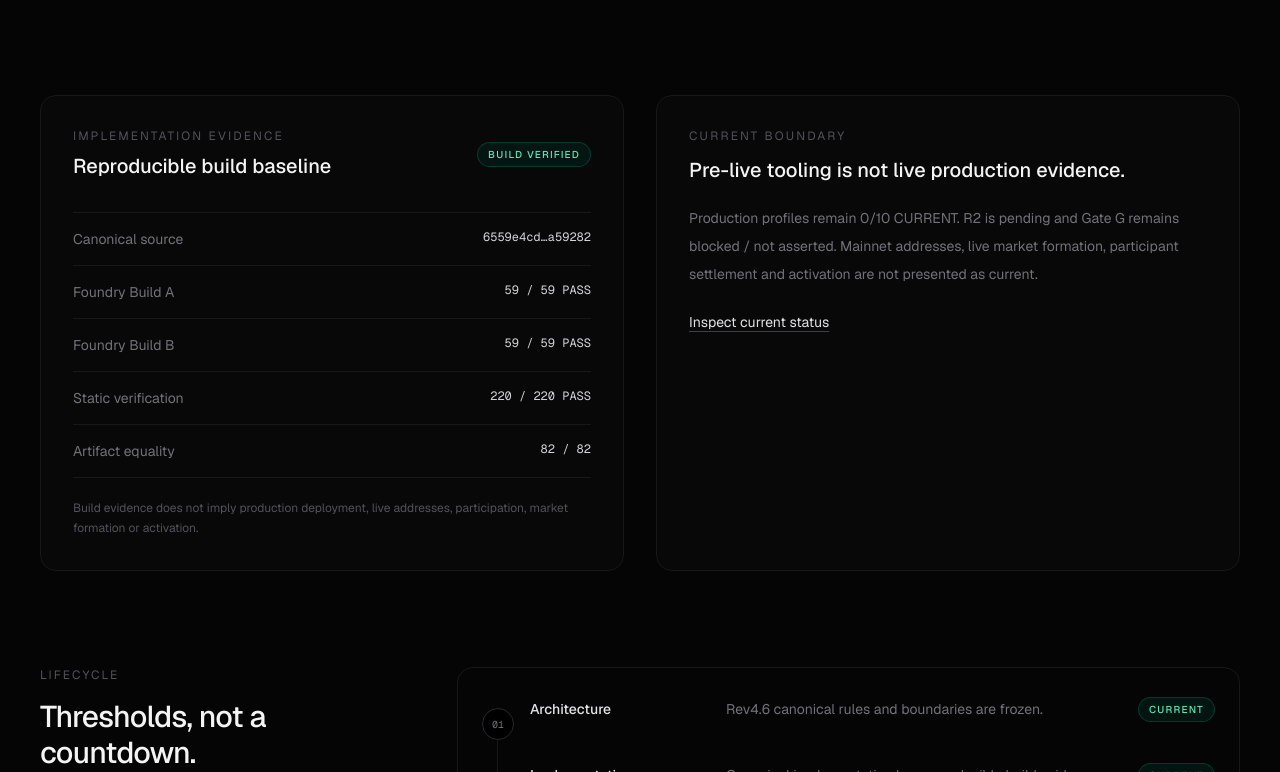
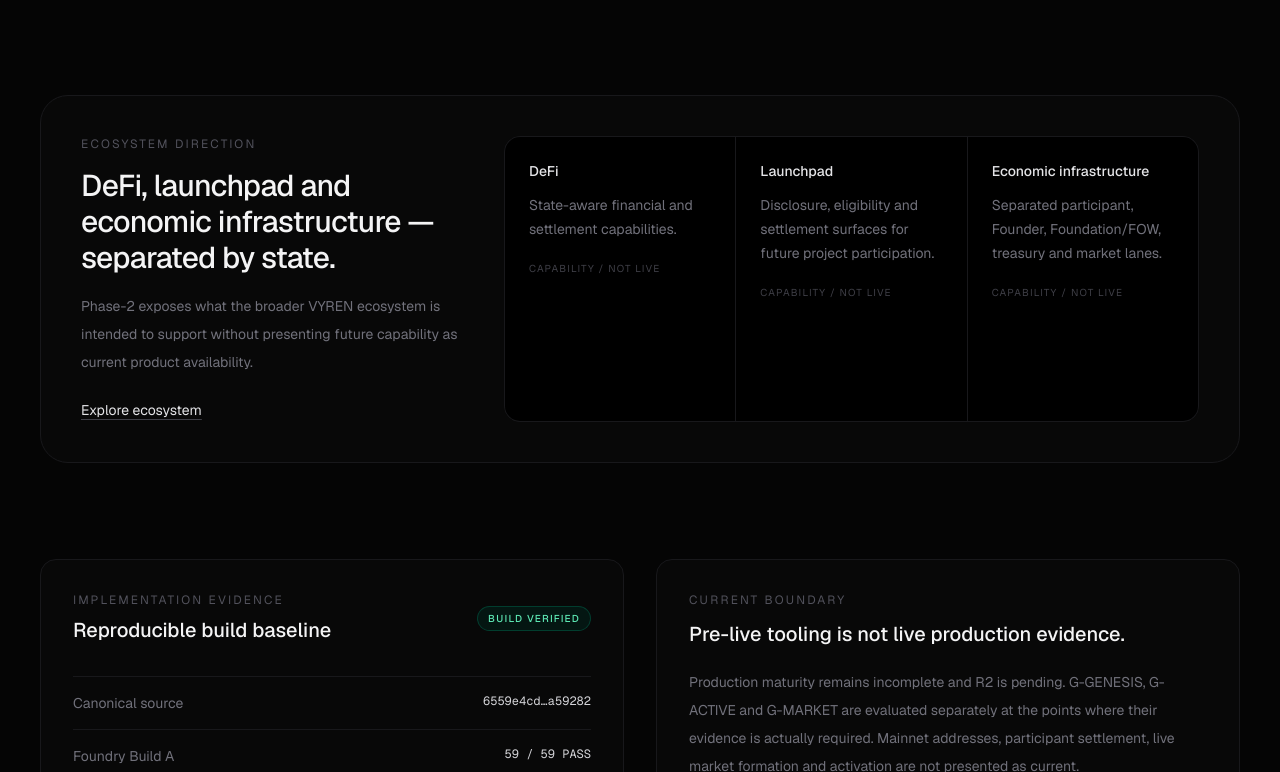
Before and after one commit to vyren-landing/website, a Next.js app: page / in a window 1280 px wide. Shown: the part 2428-3200 px from the top of the page. Built offline with nearby package versions, Linux system fonts and the light colour scheme.

Commit message:
Phase 2: add ecosystem direction and current gate semantics

```diff
--- a/app/page.tsx
+++ b/app/page.tsx
@@ -12,6 +12,7 @@
 const surfaces = [
   { title: "Protocol", href: "/protocol", text: "Rule boundaries, authority separation and deterministic execution." },
   { title: "Architecture", href: "/architecture", text: "How constitutional, economic, execution, evidence and public layers remain distinct." },
+  { title: "Ecosystem", href: "/ecosystem", text: "DeFi, launchpad and economic-infrastructure capabilities without confusing design with live availability." },
   { title: "Economics", href: "/economics", text: "Locked numerical anchors and the separation of participant, founder and protocol flows." },
   { title: "Evidence", href: "/evidence", text: "Freshness, verification and the difference between implementation evidence and live production fact." },
   { title: "Documentation", href: "/docs", text: "Public disclosure derived from canonical material without replacing it." },
@@ -117,16 +118,50 @@
           <EconomicAnchors />
         </section>
 
+        <section className="mt-24 rounded-[28px] border border-zinc-900 bg-[#080808] p-7 md:p-10">
+          <div className="grid gap-8 lg:grid-cols-[0.72fr_1.28fr]">
+            <div>
+              <p className="text-xs uppercase tracking-[0.18em] text-zinc-600">Ecosystem direction</p>
+              <h2 className="mt-4 text-3xl font-medium tracking-tight">
+                DeFi, launchpad and economic infrastructure — separated by state.
+              </h2>
+              <p className="mt-4 text-sm leading-7 text-zinc-500">
+                Phase-2 exposes what the broader VYREN ecosystem is intended to
+                support without presenting future capability as current product
+                availability.
+              </p>
+              <Link href="/ecosystem" className="mt-6 inline-block text-sm text-zinc-200 underline decoration-zinc-700 underline-offset-4 hover:decoration-zinc-300">
+                Explore ecosystem
+              </Link>
+            </div>
+
+            <div className="grid gap-px overflow-hidden rounded-2xl border border-zinc-900 bg-zinc-900 md:grid-cols-3">
+              {[
+                ["DeFi", "State-aware financial and settlement capabilities."],
+                ["Launchpad", "Disclosure, eligibility and settlement surfaces for future project participation."],
+                ["Economic infrastructure", "Separated participant, Founder, Foundation/FOW, treasury and market lanes."],
+              ].map(([title, text]) => (
+                <div key={title} className="bg-black p-6">
+                  <p className="text-sm font-medium text-zinc-200">{title}</p>
+                  <p className="mt-3 text-sm leading-6 text-zinc-500">{text}</p>
+                  <p className="mt-5 text-[10px] tracking-[0.12em] text-zinc-700">CAPABILITY / NOT LIVE</p>
+                </div>
+              ))}
+            </div>
+          </div>
+        </section>
+
         <section className="mt-24 grid gap-8 lg:grid-cols-2">
           <BuildProof />
           <div className="rounded-2xl border border-zinc-900 bg-[#080808] p-6 md:p-8">
             <p className="text-xs uppercase tracking-[0.18em] text-zinc-600">Current boundary</p>
             <h2 className="mt-3 text-xl font-medium">Pre-live tooling is not live production evidence.</h2>
             <p className="mt-5 text-sm leading-7 text-zinc-500">
-              Production profiles remain 0/10 CURRENT. R2 is pending and Gate G
-              remains blocked / not asserted. Mainnet addresses, live market
-              formation, participant settlement and activation are not presented
-              as current.
+              Production maturity remains incomplete and R2 is pending.
+              G-GENESIS, G-ACTIVE and G-MARKET are evaluated separately at the
+              points where their evidence is actually required. Mainnet
+              addresses, participant settlement, live market formation and
+              activation are not presented as current.
             </p>
             <Link href="/status" className="mt-6 inline-block text-sm text-zinc-200 underline decoration-zinc-700 underline-offset-4 hover:decoration-zinc-300">
               Inspect current status
```
